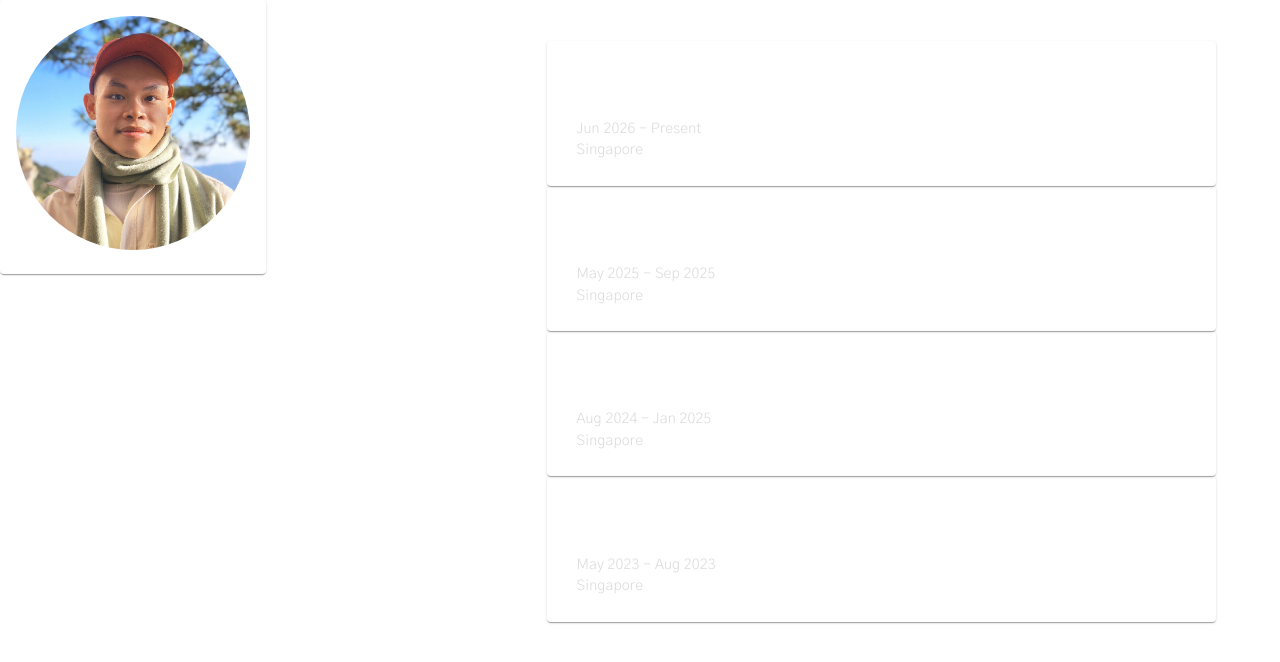
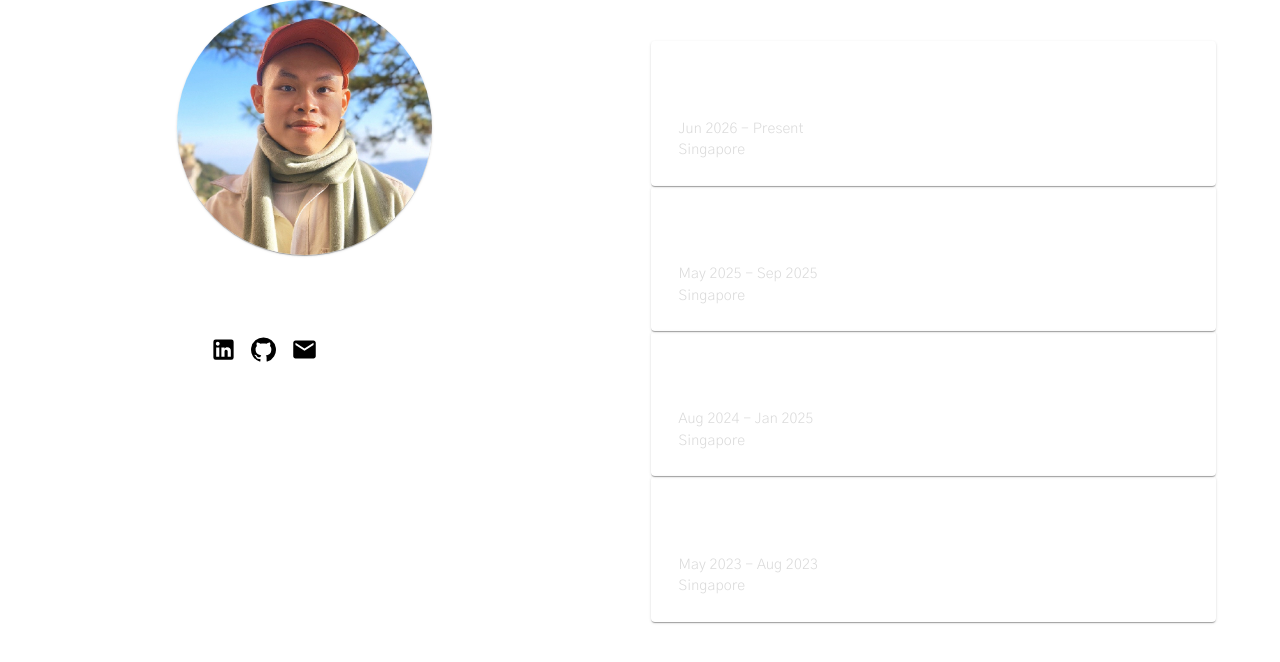
Before and after one commit to ElliotMonde/eliph, a React (Vite) app: page / in a window 1280 px wide. Shown: the top 662 px of the page. Built offline with nearby package versions, Linux system fonts and the light colour scheme; a web font is replaced by a local one.

Commit message:
Styled title card. Added social buttons, and alert pop-up.

```diff
--- a/package.json
+++ b/package.json
@@ -14,7 +14,10 @@
   },
   "dependencies": {
     "@base-ui/react": "^1.5.0",
+    "@emotion/react": "^11.14.0",
+    "@emotion/styled": "^11.14.1",
     "@fontsource-variable/geist": "^5.2.9",
+    "@mui/icons-material": "^9.0.1",
     "@mui/material": "^9.0.1",
     "@mui/styled-engine-sc": "^9.0.1",
     "@tailwindcss/vite": "^4.3.0",
--- a/src/App.tsx
+++ b/src/App.tsx
@@ -1,11 +1,26 @@
+import { useContext, useEffect } from "react"
 import TitleCard from "./components/TitleCard"
 import WorkExp from "./sections/WorkExp"
+import Alert from "./components/Alert"
+import { AlertContext } from "./provider/AlertProvider"
 
 export default function App() {
+    const { alertDetails, setAlertDetails } = useContext(AlertContext);
+    useEffect(() => {
+        if (alertDetails.isAlert) {
+            const timer = setTimeout(() => {
+                setAlertDetails({...alertDetails, isAlert: false, opacity: 0})
+            }, 3000)
+            return () => clearTimeout(timer);
+        }
+    }, [alertDetails.isAlert, setAlertDetails])
     return (
-        <div className="flex justify-center w-full">
+        <div className="flex flex-wrap justify-center w-full">
             <TitleCard/>
-            <WorkExp/>
+            <WorkExp />
+            <div className="absolute z-0 bottom-[10%]">
+                <Alert/>
+            </div>
         </div>
     )
 }
--- /dev/null
+++ b/src/components/Alert.tsx
@@ -0,0 +1,50 @@
+import { AlertContext } from "../provider/AlertProvider";
+import Card from "@mui/material/Card";
+import { useContext, useEffect, useState } from "react";
+
+export interface AlertProp {
+    icon: React.ComponentType | null;
+    text: string;
+    isAlert: boolean;
+    opacity: number;
+}
+
+export default function Alert() {
+    const { alertDetails } = useContext(AlertContext);
+    const [visible, setVisible] = useState(false);
+    const [render, setRender] = useState(false);
+
+    useEffect(() => {
+        if (alertDetails.isAlert) {
+            setRender(true);
+            const timer = setTimeout(() => setVisible(true), 10);
+            return () => clearTimeout(timer);
+        } else {
+            setVisible(false);
+            const timer = setTimeout(() => setRender(false), 500);
+            return () => clearTimeout(timer);
+        }
+    }, [alertDetails.isAlert]);
+
+    if (!render) {
+        return null;
+    }
+
+    const IconComponent = alertDetails.icon;
+
+    const alertStyle: React.CSSProperties = {
+        transition: "opacity 0.5s ease-in-out",
+        opacity: visible ? 1 : 0,
+        padding: 1,
+        borderRadius: 2,
+    };
+
+    return (
+        <Card sx={alertStyle}>
+                <div className="flex flex-row items-center gap-2 p-0">
+                    {IconComponent && <IconComponent />}
+                    <span>{alertDetails.text}</span>
+                </div>
+        </Card>
+    )
+}
--- a/src/components/TitleCard.tsx
+++ b/src/components/TitleCard.tsx
@@ -1,21 +1,43 @@
 import Card from "@mui/material/Card";
-import CardContent from "@mui/material/CardContent";
 import TextType from "./typography/TextType";
+import LinkedInIcon from '@mui/icons-material/LinkedIn';
+import GitHubIcon from '@mui/icons-material/GitHub';
+import EmailIcon from '@mui/icons-material/Email';
+import CheckIcon from '@mui/icons-material/Check';
+import { useContext } from "react";
+import { AlertContext } from "../provider/AlertProvider";
 
 const photoStyle: React.CSSProperties = {
     background: "none",
-    width: "55%"
+    borderRadius: "50%",
+    width: "50%",
+    maxWidth: "255px",
+    overflow: "hidden",
 }
 
+const email = "elliotphua@gmail.com";
+
 export default function TitleCard() {
-    return <div className="flex-row">
+    const { setAlertDetails } = useContext(AlertContext);
+    const copyEmail = () => {
+        navigator.clipboard.writeText(email)
+        setAlertDetails({icon: CheckIcon, text: "Successfully copied email. ", isAlert: true, opacity: 100})
+    }
+
+    return <div className="flex flex-1 flex-col ml-5 items-center gap-6">
+        {/* Profile photo */}
         <Card sx={photoStyle}>
-            <CardContent>
-                <img className=" rounded-full  " src="/src/assets/Elliot.png" />
-            </CardContent>
+            <img className="w-full h-full object-cover" src="/src/assets/Elliot.png" alt="Elliot Phua" />
         </Card>
-        <div className="ml-5">
+        {/* Name */}
+        <div className="flex-col w-fit">
             <TextType text="Elliot Phua" theme="header" />
+            {/* Socials */}
+            <div className="flex flex-row items-left gap-3">
+                <a target="_blank" href="https://www.linkedin.com/in/elliotphua/"><LinkedInIcon /></a>
+                <a target="_blank" href="https://github.com/ElliotMonde"><GitHubIcon /></a>
+                <a target="_blank" className="cursor-pointer" onClick={copyEmail}><EmailIcon /></a>
+            </div>
         </div>
     </div>
 }
--- a/src/components/typography/TextType.tsx
+++ b/src/components/typography/TextType.tsx
@@ -56,7 +56,7 @@ const dateStyle: TextStyle = {
 }
 
 function selectTextStyle(theme: string) {
-    const styles = {
+    const styles: Record<string, TextStyle> = {
         "header": headerStyle,
         "subheader": subheaderStyle,
         "h3": h3Style,
--- a/src/main.tsx
+++ b/src/main.tsx
@@ -2,9 +2,12 @@ import './style.css'
 import React from 'react'
 import ReactDOM from 'react-dom/client'
 import App from './App.tsx'
+import { AlertProvider } from './provider/AlertProvider.tsx'
 
 ReactDOM.createRoot(document.getElementById('root')!).render(
     <React.StrictMode>
-        <App />
+        <AlertProvider>
+            <App />
+        </AlertProvider>
     </React.StrictMode>,
 )
--- /dev/null
+++ b/src/provider/AlertProvider.tsx
@@ -0,0 +1,21 @@
+import type { AlertProp } from "../components/Alert";
+import { createContext, useState, type ReactNode } from "react";
+
+export interface AlertContextType {
+    alertDetails: AlertProp;
+    setAlertDetails: React.Dispatch<React.SetStateAction<AlertProp>>;
+}
+
+export const AlertContext = createContext<AlertContextType>({
+    alertDetails: { icon: null, text: "", isAlert: false, opacity: 0 },
+    setAlertDetails: () => {}
+});
+
+export function AlertProvider({ children }: { children: ReactNode }) {
+    const [alertDetails, setAlertDetails] = useState<AlertProp>({ icon: null, text: "", isAlert: false, opacity: 0 })
+    return (
+        <AlertContext.Provider value={{ alertDetails, setAlertDetails }}>
+            { children}
+        </AlertContext.Provider>
+    )
+}
--- a/src/sections/WorkExp.tsx
+++ b/src/sections/WorkExp.tsx
@@ -5,7 +5,7 @@ import { workExperience } from "../data/experience"
 
 export default function WorkExp() {
     return (
-        <div className="pl-[5%] pr-[5%] w-full">
+        <div className="pl-[5%] pr-[5%] w-full flex-1">
           <TextType text="Work Experience" theme={"subheader"}/>
             <div id="workTimeline">
             {workExperience.map((exp, ind) => (
```
Also changed, not shown: 1 other file (tests, documents, lock files or other folders).
